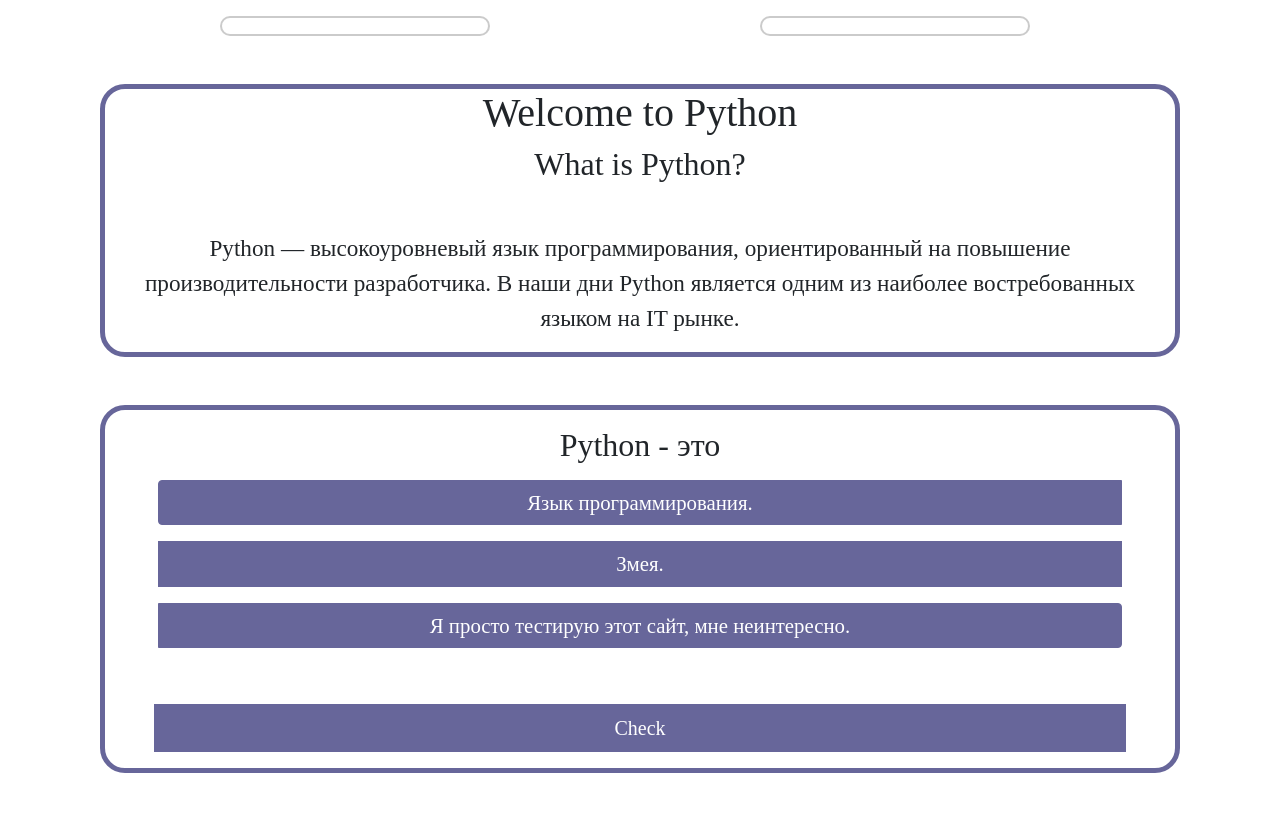
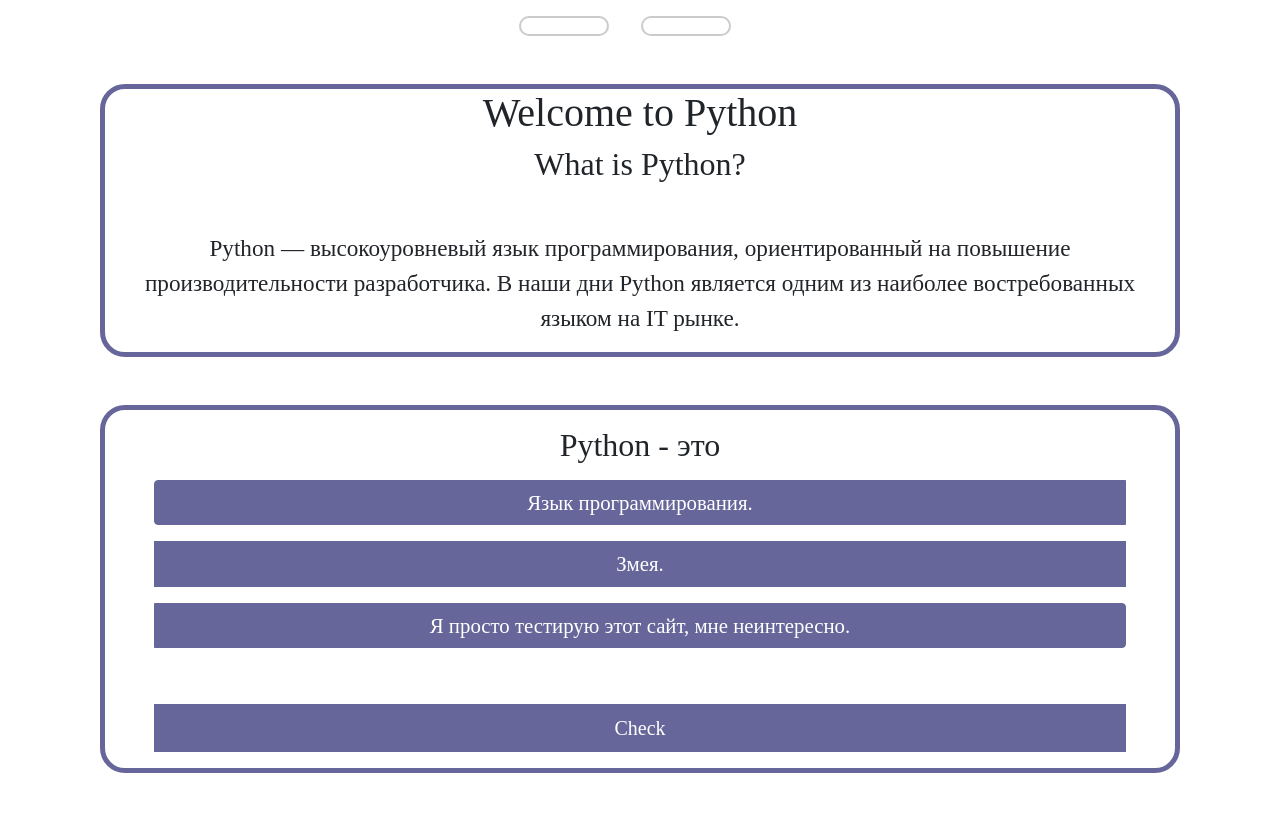
Before and after one commit to azya0/BeCode, a Flask app: page /courses/python/1/1 in a window 1280 px wide. Shown: the part 70-891 px from the top of the page. Run offline with Flask 2, Linux system fonts and the light colour scheme; a user stored in the database is signed in; parts of the project's set-up code (start-up, migrations or seed data) failed here and were passed over; some libraries are stand-ins or nearby versions.

Commit message:
fixed WEB bugs

```diff
--- a/static/own.css
+++ b/static/own.css
@@ -2,6 +2,9 @@
     background-color: #67669A;
 }
 
+.becode-display {
+    display: flex;
+}
 
 .becode_alert {
     padding: 0;
--- a/templates/course_page.html
+++ b/templates/course_page.html
@@ -1,9 +1,9 @@
 {% extends "header.html" %}
 
 {% block content %}
-    <div class="container row mt-3">
+    <div class="container row mt-3 justify-content-center">
         {% for elm in range(part) %}
-            <a href="{{ elm + 1 }}" class="col-sm-3 becode-part-block mx-auto"></a>
+            <a href="{{ elm + 1 }}" class="col-sm-1 becode-part-block mx-3"></a>
         {% endfor %}
     </div>
     <div class="mt-5 container">
@@ -18,7 +18,7 @@
             <h2>{{ data['questions'] }}</h2>
             {% if data['type'] == 'question' %}
             <form action="" method="post" novalidate>
-                <div class="btn-group btn-group-toggle row" data-toggle="buttons">
+                <div class="btn-group btn-group-toggle row becode-display" data-toggle="buttons">
                     {% for answer in data['answers'] %}
                   <label class="my-2 mx-5 btn {% if not passed %} btn-secondary {% endif %} becode-btn becode-font col-sm-12 {% if passed and answer == data['right_answer'] %} becode-btn-passed {% endif %} {% if answer == wrong_answer %} becode-btn-wrong {% endif %}">
                     <input type="radio" name="answer" value="{{ answer }}"> {{ answer }}
```
Also changed, not shown: db/users.db.
